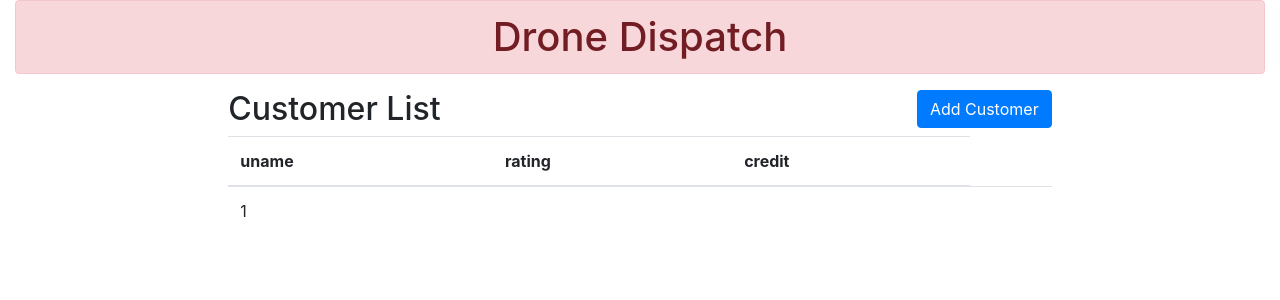
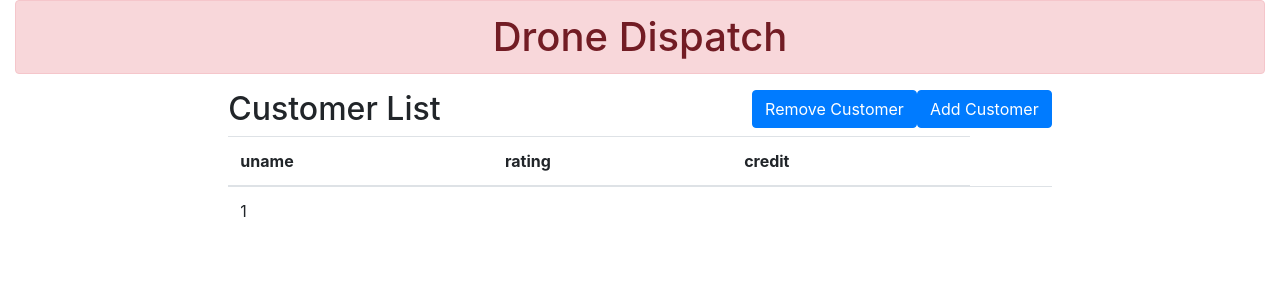
Before and after one commit to JennyZhu2/CS4400-Phase-4, a Flask app: page /customer in a window 1280 px wide. Shown: the top 300 px of the page. Run offline with Flask 3, Linux system fonts and the light colour scheme; tables that the repository leaves empty or names only in its code hold one stand-in row (values such as "Sample post"); some libraries are stand-ins or nearby versions.

Commit message:
added remove customer entry functionality

```diff
--- a/main.py
+++ b/main.py
@@ -21,13 +21,15 @@ connection.commit()
 
 # cursor.callproc('add_customer', ("Jenn482","Jenny","ZHU","Atlanta","2004-07-10","5","10"))
 # cursor.execute("DESCRIBE users")
-# cursor.execute("SELECT * FROM users")
+# cursor.callproc('remove_customer', ("vding123"))
+# cursor.execute("SELECT * FROM customers")
+
 
 # for x in cursor:
-#     print(x)
+#      print(x)
 
 @app.route('/customer', methods=['POST', 'GET'])
-def customer():
+def addCustomer():
     cursor = connection.cursor()
     cursor.execute("SELECT * FROM customers")
     customer = cursor.fetchall()
@@ -44,6 +46,18 @@ def customer():
     cursor.close()
     return render_template('customer.html', customer=customer)
 
+@app.route('/remove_customer', methods=['POST', 'GET'])
+def removeCustomer():
+    cursor = connection.cursor()
+    cursor.execute("SELECT * FROM customers")
+    customer = cursor.fetchall()
+    if request.method == "POST":
+        uname = request.form['uname']
+        cursor.callproc('remove_customer', (uname,))
+        connection.commit()
+    cursor.close()
+    return render_template('customer.html', customer=customer)
+
 @app.route('/view')
 def view():
     return 'Views will be displayed here'
--- a/templates/customer.html
+++ b/templates/customer.html
@@ -18,7 +18,9 @@
 
             <!-- content goes here -->
             <div class="col-sm-8">
-<h2 >Customer List <button class="btn btn-primary float-right" data-toggle="modal" data-target="#myModal">Add Customer</button></h2>
+<h2 >Customer List <button class="btn btn-primary float-right" data-toggle="modal" data-target="#myModal1">Add Customer</button>
+    <button class="btn btn-primary float-right" data-toggle="modal" data-target="#myModal2">Remove Customer</button></h2>
+
 
 {%with messages = get_flashed_messages()%}
 {%if messages%}
@@ -36,12 +38,12 @@
 
 
     <!-- Enter New Customer Modal -->
-    <div id="myModal" class="modal fade" role="dialog">
+    <div id="myModal1" class="modal fade" role="dialog">
         <div class="modal-dialog">
             <div class="modal-content">
 
                 <div class="modal-header">
-                    <h5 class="modal-title text-primary" style="align-content: center;">Please Add New Student</h5>
+                    <h5 class="modal-title text-primary" style="align-content: center;">Please Add New Customer</h5>
                     <button type="button" class="close" data-dismiss="modal" aria-label="Close">
                       <span aria-hidden="true">&times;</span>
                     </button>
@@ -50,7 +52,7 @@
 
                 <div class="modal-body">
 
-                    <form action="{{ url_for('customer')}}" method="POST">
+                    <form action="{{ url_for('addCustomer')}}" method="POST">
                         <div class="form-group">
                           <label>Username</label>
                           <input type="text" name="uname" class="form-control" id="exampleFormControlInput1" placeholder="agarcia3">
@@ -98,8 +100,7 @@
     </div>
 
 
-    <!-- End of Enter New Customer Modal -->
-
+    <!-- End of Remove Customer Modal -->
 
 
 
@@ -122,11 +123,43 @@
     </tr>
 
 
+     <!-- Enter New Student Modal -->
+     <div id="myModal2" class="modal fade" role="dialog">
+        <div class="modal-dialog">
+            <div class="modal-content">
 
+                <div class="modal-header">
+                    <h5 class="modal-title text-primary" style="align-content: center;">Customer to Remove</h5>
+                    <button type="button" class="close" data-dismiss="modal" aria-label="Close">
+                      <span aria-hidden="true">&times;</span>
+                    </button>
+                  </div>
+
+
+                <div class="modal-body">
+
+                    <form action="{{ url_for('removeCustomer')}}" method="POST">
+                        <div class="form-group">
+                          <label>Username</label>
+                          <input type="text" name="uname" class="form-control" id="exampleFormControlInput1" placeholder="agarcia3">
+                          <button type="submit" class="btn btn-primary mb-2">Save</button>
+                        </div>
+
+                      </form>
+
+
+                </div>
+            </div>
+        </div>
+
+    </div>
+
+
+    <!-- End of Edit Student Modal -->
 
         {% endfor %}
     </tbody>
-
+    <div class="msg">{{ msg }}</div>
 </table>
             </div>
             <!-- Content ends here-->
```
